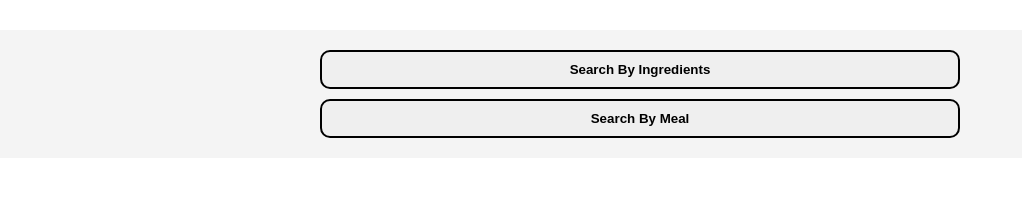
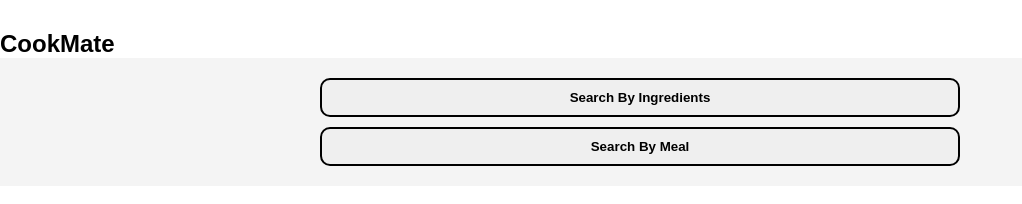
Before and after one commit to Gunjan-web-dev/CookMate, a plain HTML site: page index.html in a window 1280 px wide. Shown: the whole page, without its empty margins (0-1022 px from the left). Drawn offline with Linux system fonts and the light colour scheme.

Commit message:
Update index.html

```diff
--- a/index.html
+++ b/index.html
@@ -8,6 +8,7 @@
 </head>
 <body>
     <div class="container">
+        <h2 id="name">CookMate</h2>
         <div id="search">
             <button onclick=searchByIngredients() id="searchByIngredients">Search By Ingredients</button>
             <button onclick=searchByMeal() id="searchByMeal">Search By Meal</button>
```
